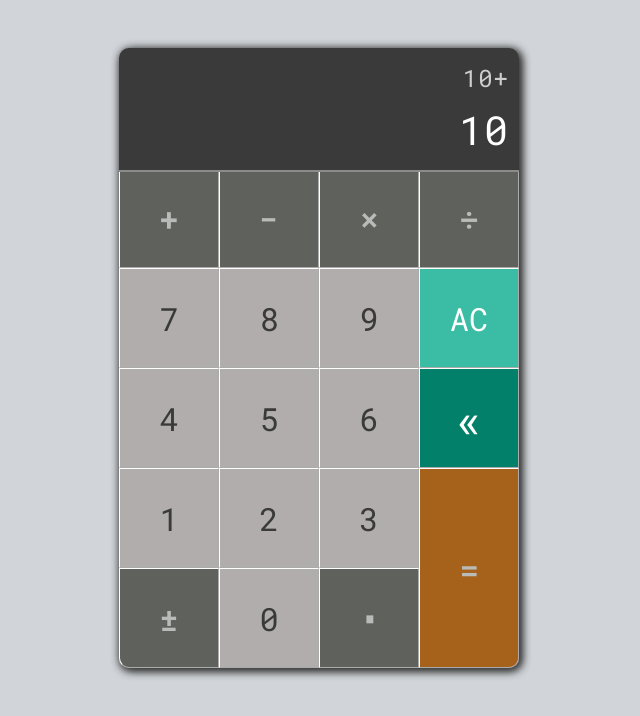
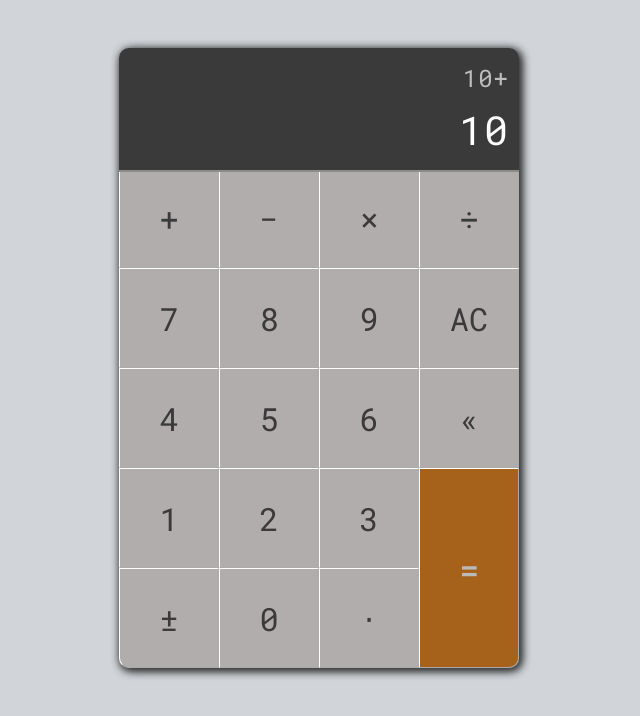
Before and after one commit to MAbdurahman/react-calculator-one, a React (Create React App) app: page / in a window 1280 px wide. Shown: the top 716 px of the page, without its empty margins (321-961 px from the left). Built offline with nearby package versions, Linux system fonts and the light colour scheme.

Commit message:
Add complete EqualButton

```diff
--- a/src/app/App.css
+++ /dev/null
@@ -1,3 +0,0 @@
-.App {
-  text-align: center;
-}
--- a/src/app/App.js
+++ b/src/app/App.js
@@ -1,6 +1,5 @@
 import React from 'react';
 import Calculator from '../components/calculator/Calculator';
-import './App.css';
 
 export default function App() {
 	return <Calculator />;
--- a/src/components/calculator/Calculator.jsx
+++ b/src/components/calculator/Calculator.jsx
@@ -1,16 +1,49 @@
 import React from 'react';
 import './Calculator.css';
-import Screen from '../screen/Screen';
-import Container from '../../container/Container';
+import {
+	Container,
+	Screen,
+	PrevScreen,
+	CurrScreen,
+	ButtonContainer,
+	OperatorButton,
+	NumberButton,
+	ClearButton,
+	BackButton,
+	EqualButton,
+	PMinusButton,
+	DecimalButton
+} from '../../styles/styled-components/Styled';
 
 export default function Calculator() {
 	return (
 		<div className='calculator'>
-			<Screen>
-
-			</Screen>
 			<Container>
-
+				<Screen>
+					<PrevScreen>10+</PrevScreen>
+					<CurrScreen>10</CurrScreen>
+				</Screen>
+				<ButtonContainer>
+					<OperatorButton>&#43;</OperatorButton>
+					<OperatorButton>&#8722;</OperatorButton>
+					<OperatorButton>&#215;</OperatorButton>
+					<OperatorButton>&#247;</OperatorButton>
+					<NumberButton>7</NumberButton>
+					<NumberButton>8</NumberButton>
+					<NumberButton>9</NumberButton>
+					<ClearButton>AC</ClearButton>
+					<NumberButton>4</NumberButton>
+					<NumberButton>5</NumberButton>
+					<NumberButton>6</NumberButton>
+					<BackButton>&#171;</BackButton>
+					<NumberButton>1</NumberButton>
+					<NumberButton>2</NumberButton>
+					<NumberButton>3</NumberButton>
+					<EqualButton>&#61;</EqualButton>
+					<PMinusButton> &#177;</PMinusButton>
+					<NumberButton>0</NumberButton>
+					<DecimalButton>&sdot;</DecimalButton>
+				</ButtonContainer>
 			</Container>
 		</div>
 	);
--- /dev/null
+++ b/src/styles/styled-components/Styled.js
@@ -0,0 +1,165 @@
+import styled from 'styled-components';
+
+export const Container = styled.div`
+	position: relative;
+	width: 400px;
+	height: 620px;
+	margin-left: auto;
+	margin-right: auto;
+	display: grid;
+	grid-template-columns: repeat(4, 100px);
+	grid-template-rows: minmax(120px auto) repeat(5, 100px);
+	justify-content: center;
+	align-content: center;
+	background-color: #808080;
+	border-radius: 10px;
+	box-shadow: 2px 2px 10px #333;
+	cursor: pointer;
+`;
+
+export const Screen = styled.div`
+	position: absolute;
+	left: 0;
+	top: 0;
+	z-index: 5;
+	width: 100%;
+	height: 20%;
+	padding: 10px;
+	grid-column: 1 / -1;
+	display: flex;
+	flex-direction: column;
+	justify-content: space-around;
+	text-align: right;
+	word-wrap: break-word;
+	word-break: break-all;
+	background-color: rgba(58, 58, 58, 1);
+	border-top-left-radius: 10px;
+	border-top-right-radius: 10px;
+	border-bottom: 2px solid rgb(139, 139, 137);
+	cursor: default;
+`;
+
+export const PrevScreen = styled.div`
+	color: rgba(255, 255, 255, 0.667);
+	font-size: 1.5rem;
+`;
+
+export const CurrScreen = styled.div`
+	color: rgb(255, 255, 255);
+	font-size: 2.5rem;
+`;
+
+export const ButtonContainer = styled.div`
+	height: 400px;
+	margin-top: 1.3em;
+	display: grid;
+	grid-template-areas:
+		'add sub mul div'
+		'sev eig nin acc'
+		'fou fiv six bcc'
+		'one two thr equ'
+		'pmm zeo dec equ';
+`;
+
+export const OperatorButton = styled.button`
+	width: 100px;
+	height: 100px;
+	text-align: center;
+	cursor: pointer;
+	font-size: 2rem;
+	border: 1px outset white;
+	outline: none;
+	color: #3a3a3a;
+	background-color: rgba(194, 189, 189, 0.75);
+	transition: width 2s;
+	transition-timing-function: cubic-bezier(0.1, 0.7, 1, 0.1);
+`;
+
+export const NumberButton = styled.button`
+	width: 100px;
+	height: 100px;
+	text-align: center;
+	cursor: pointer;
+	font-size: 2rem;
+	border: 1px outset white;
+	outline: none;
+	color: #3a3a3a;
+	background-color: rgba(194, 189, 189, 0.75);
+	transition: width 2s;
+	transition-timing-function: cubic-bezier(0.1, 0.7, 1, 0.1);
+`;
+export const ClearButton = styled.button`
+	width: 100px;
+	height: 100px;
+	text-align: center;
+	cursor: pointer;
+	font-size: 2rem;
+	border: 1px outset white;
+	outline: none;
+	color: #3a3a3a;
+	background-color: rgba(194, 189, 189, 0.75);
+	transition: width 2s;
+	transition-timing-function: cubic-bezier(0.1, 0.7, 1, 0.1);
+`;
+export const BackButton = styled.button`
+	width: 100px;
+	height: 100px;
+	text-align: center;
+	cursor: pointer;
+	font-size: 2rem;
+	border: 1px outset white;
+	outline: none;
+	color: #3a3a3a;
+	background-color: rgba(194, 189, 189, 0.75);
+	transition: width 2s;
+	transition-timing-function: cubic-bezier(0.1, 0.7, 1, 0.1);
+`;
+export const EqualButton = styled.button`
+	grid-area: equ;
+	width: 100px;
+	height: 200px;
+	font-size: 2rem;
+	font-weight: 800;
+	text-align: center;
+	outline: none;
+	color: #b8bbb7;
+	background-color: #a6611a;
+	border: 1px outset white;
+	border-bottom-right-radius: 10px;
+	cursor: pointer;
+	transition: width 2s;
+	transition-timing-function: cubic-bezier(0.1, 0.7, 1, 0.1);
+	&:hover {
+		color: rgb(255, 255, 255);
+		background-color: #864f17;
+	}
+`;
+
+export const PMinusButton = styled.button`
+	grid-area: pmm;
+	width: 100px;
+	height: 100px;
+	text-align: center;
+	cursor: pointer;
+	font-size: 2rem;
+	color: #3a3a3a;
+	background-color: rgba(194, 189, 189, 0.75);
+	outline: none;
+	border: 1px outset white;
+	border-bottom-left-radius: 10px;
+	transition: width 2s;
+	transition-timing-function: cubic-bezier(0.1, 0.7, 1, 0.1);
+`;
+export const DecimalButton = styled.button`
+	width: 100px;
+	height: 100px;
+	text-align: center;
+	cursor: pointer;
+	font-size: 2rem;
+	border: 1px outset white;
+	outline: none;
+	color: #3a3a3a;
+	background-color: rgba(194, 189, 189, 0.75);
+	transition: width 2s;
+	transition-timing-function: cubic-bezier(0.1, 0.7, 1, 0.1);
+`;
```
